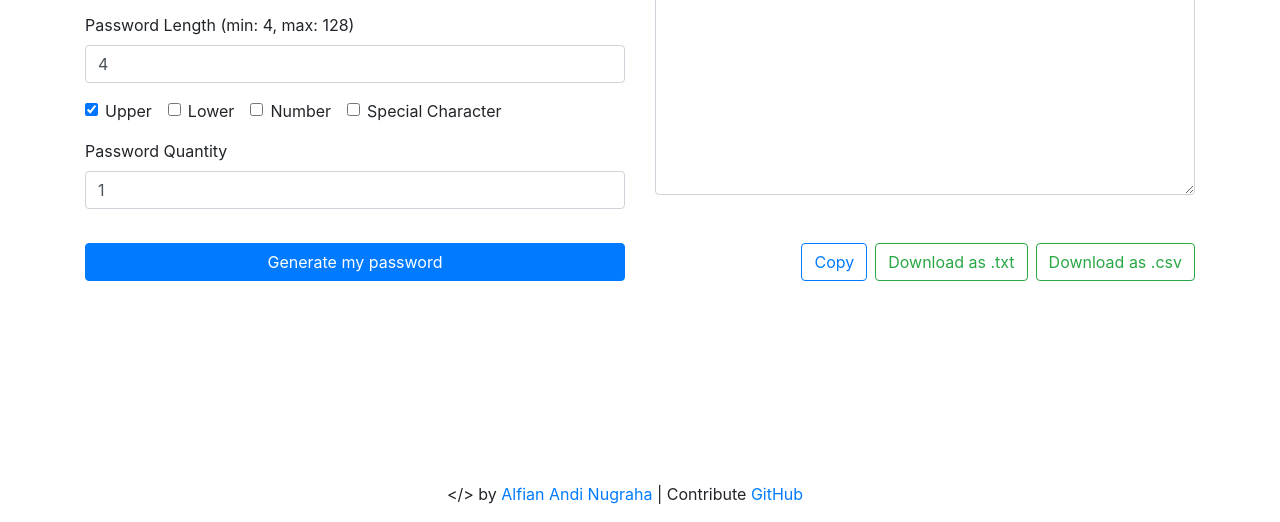
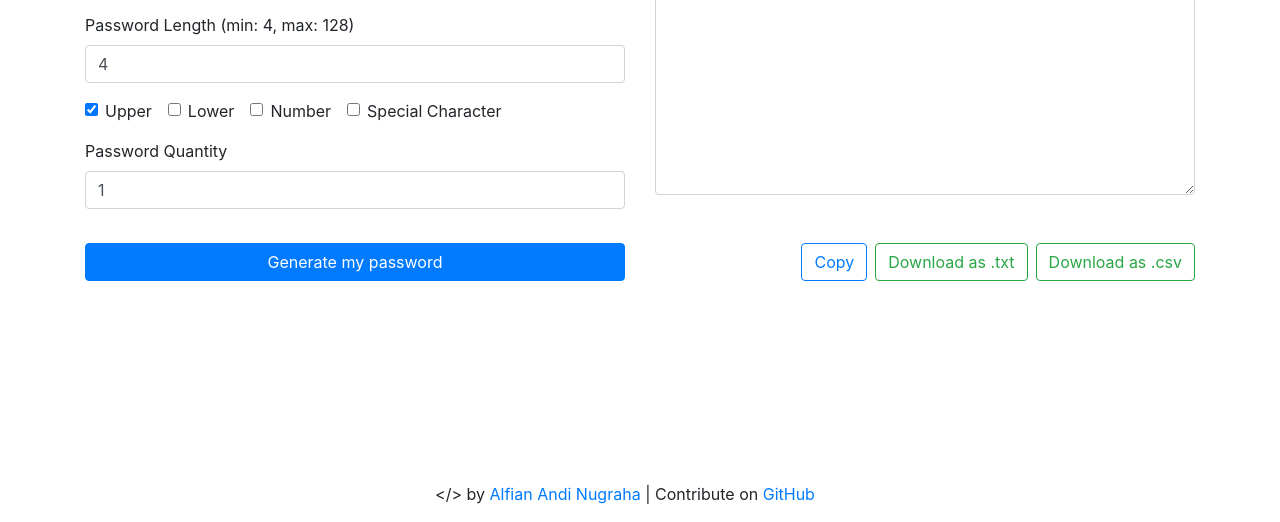
Before and after one commit to alfianandinugraha/genmypass, a website built with webpack: page src/index.html in a window 1280 px wide. Shown: the part 278-800 px from the top of the page. Built offline with nearby package versions, Linux system fonts and the light colour scheme.

Commit message:
fix(index.html): fix typo

```diff
--- a/src/index.html
+++ b/src/index.html
@@ -133,7 +133,7 @@
               target="__blank"
               >Alfian Andi Nugraha</a
             >
-            | Contribute
+            | Contribute on
             <a
               href="https://github.com/alfianandinugraha/genmypass"
               target="__blank"
```
